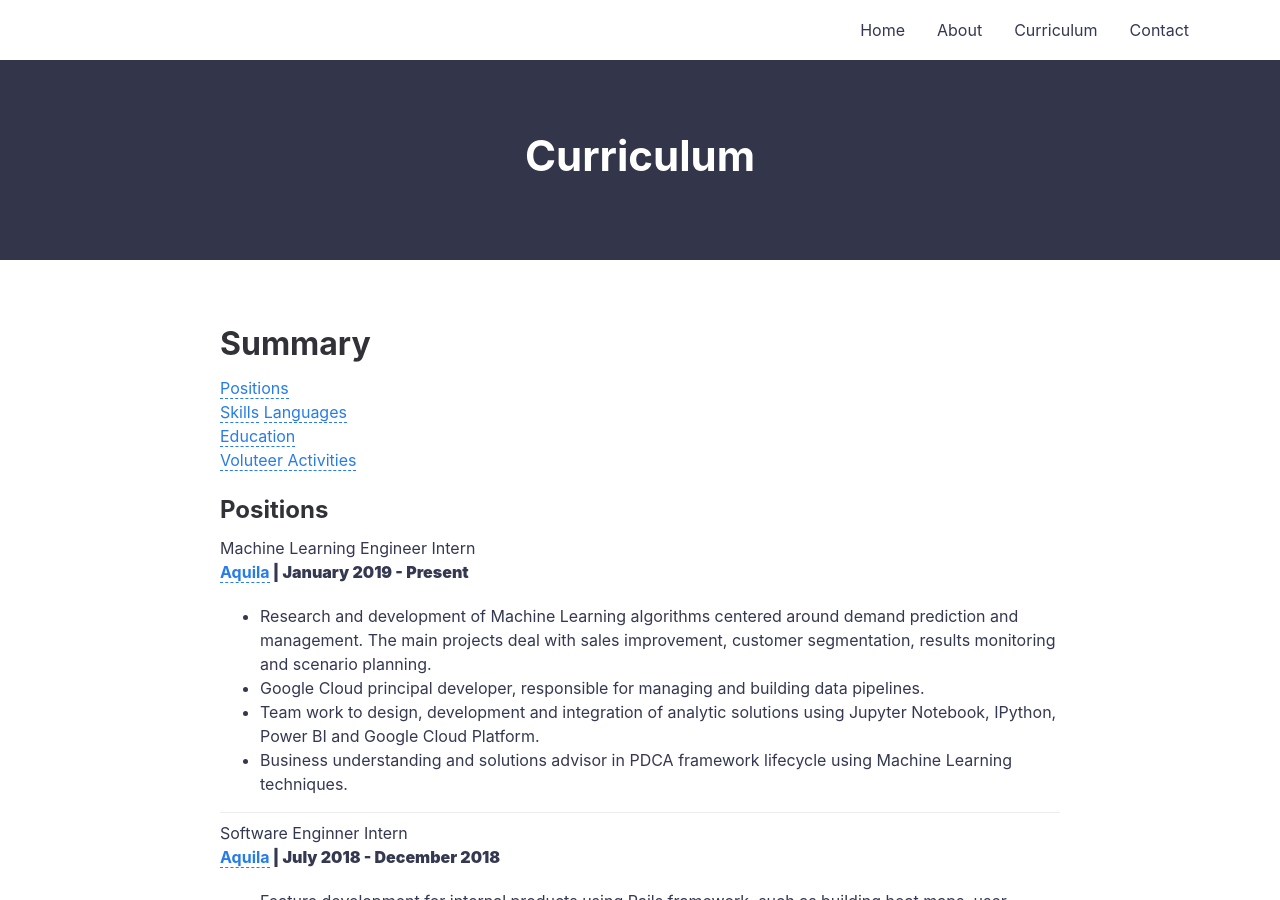
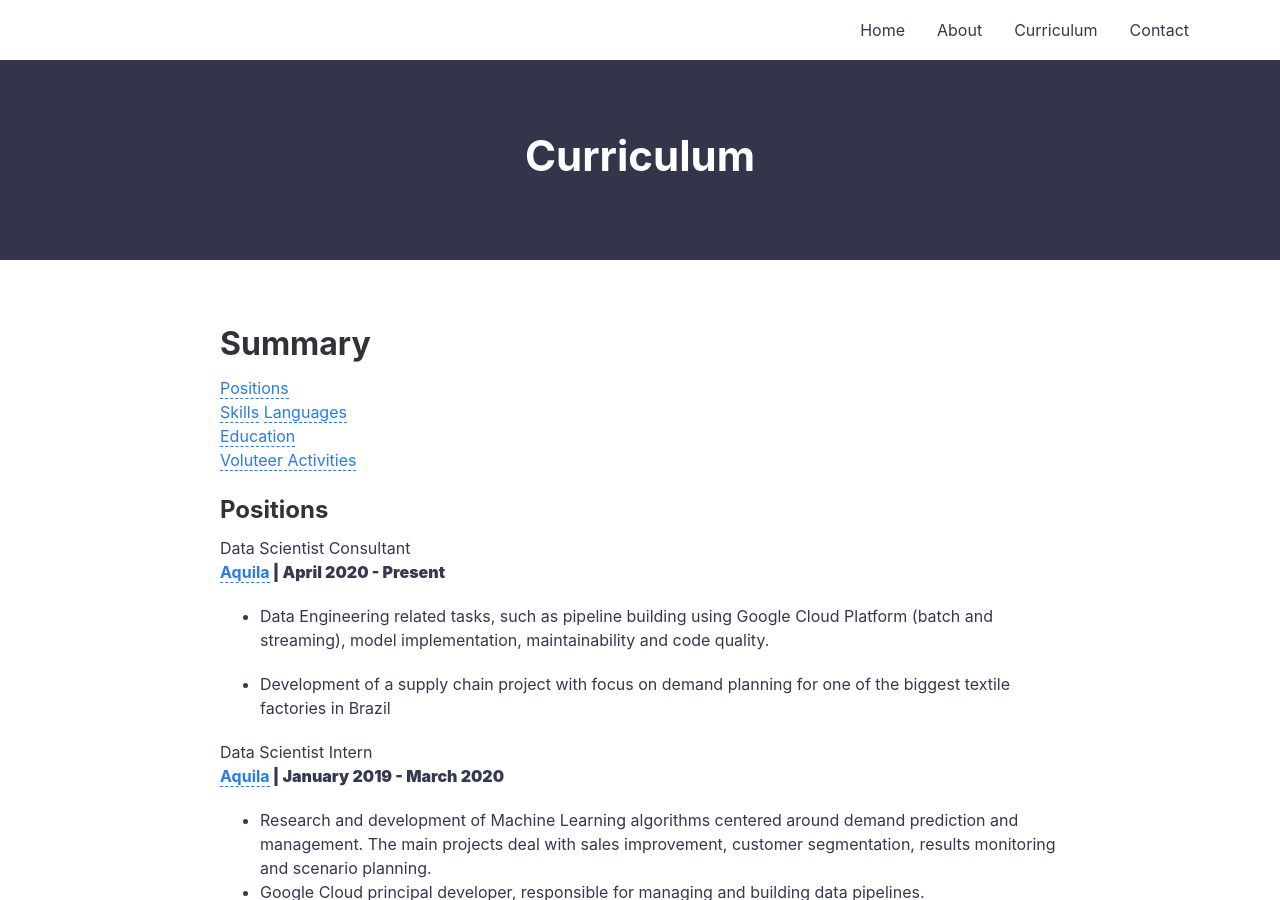
Before and after one commit to eduhumb/eduhumb.github.io, a Jekyll site: the page built from curriculum.md, in a window 1280 px wide and 900 px high. Built offline with Jekyll 4.4.1, drawn with Linux system fonts in a browser that asks for light colours.

Commit message:
updated curriculum

```diff
--- a/curriculum.md
+++ b/curriculum.md
@@ -14,8 +14,15 @@ permalink: /curriculum/
 <a name="positions"/>
 ## Positions
 
-Machine Learning Engineer Intern<br>
-<b><a href='https://www.aquila.com.br/language/en/'>Aquila</a><b> | January 2019 - Present
+Data Scientist Consultant<br>
+<b><a href='https://www.aquila.com.br/language/en/'>Aquila</a><b> | April 2020 - Present
+
+- Data Engineering related tasks, such as pipeline  building using Google Cloud Platform (batch and streaming), model implementation, maintainability and code quality.
+
+- Development of a supply chain project with focus on demand planning for one of the biggest textile factories in Brazil
+
+Data Scientist Intern<br>
+<b><a href='https://www.aquila.com.br/language/en/'>Aquila</a><b> | January 2019 - March 2020
 
 - Research and development of Machine Learning algorithms centered around demand prediction and management. The main projects deal with sales improvement, customer segmentation, results monitoring and scenario planning.
 - Google Cloud principal developer, responsible for managing and building data pipelines.
```
